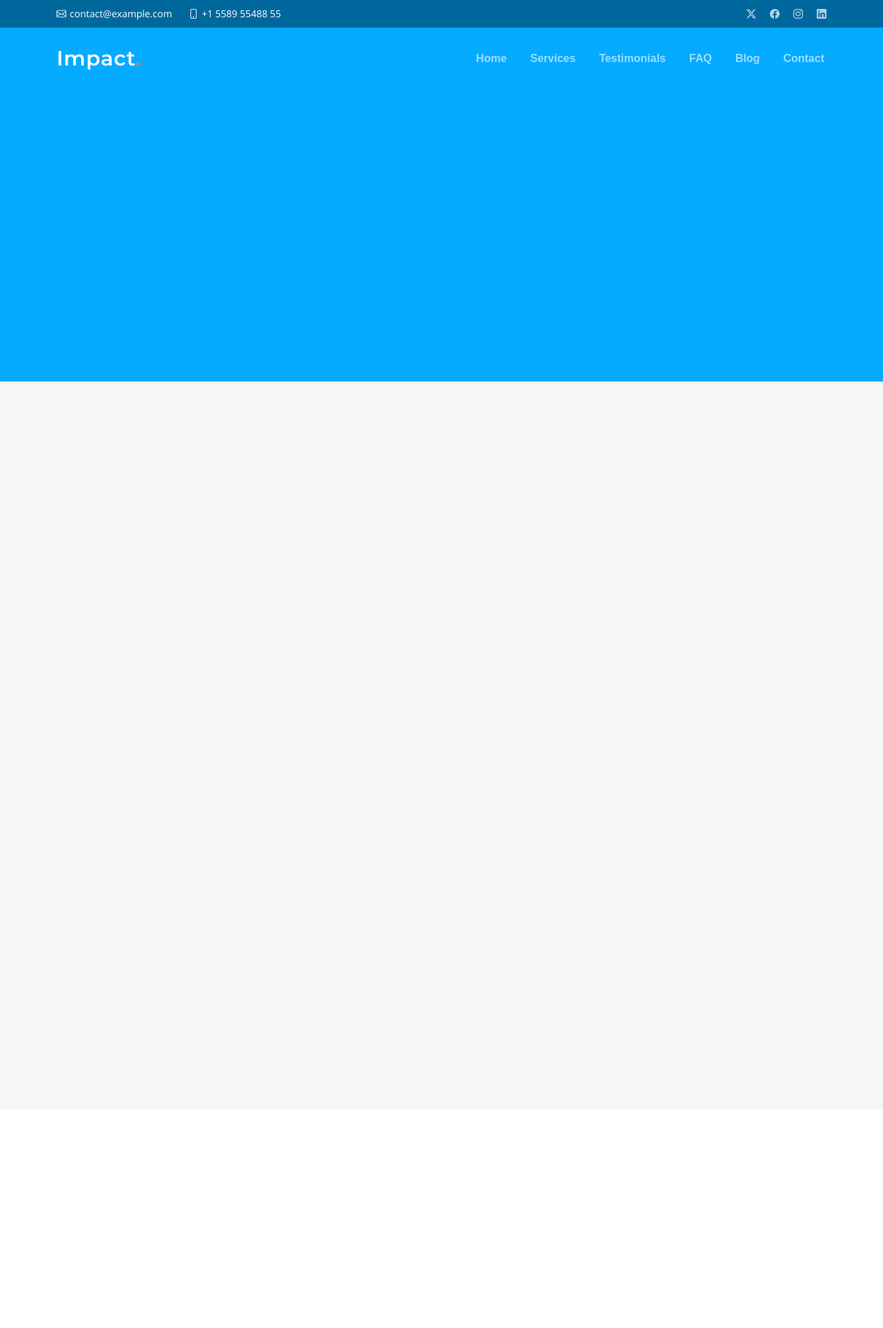
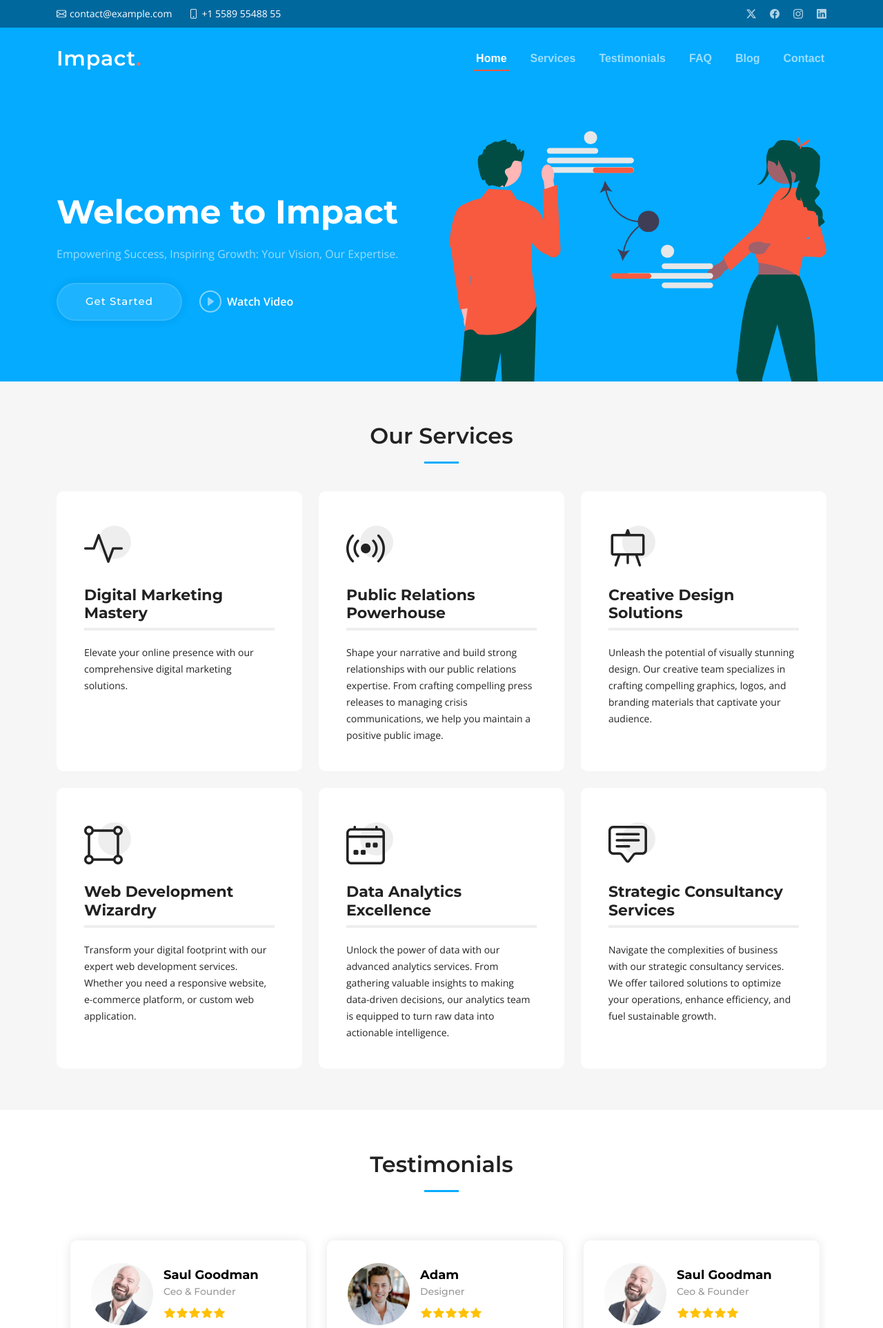
Before and after one commit to todiane/dj_web1, a Django app: page / in a window 1280 px wide. Shown: the top 1925 px of the page at 69% size. Run offline with Django 5.2, Linux system fonts and the light colour scheme; some libraries are stand-ins or nearby versions.

Commit message:
Update links in main.html to location of static files and images

```diff
--- a/templates/includes/main.html
+++ b/templates/includes/main.html
@@ -11,9 +11,9 @@
 
     <link href="https://cdn.jsdelivr.net/npm/bootstrap@5.3.3/dist/css/bootstrap.min.css" rel="stylesheet" integrity="sha384-QWTKZyjpPEjISv5WaRU9OFeRpok6YctnYmDr5pNlyT2bRjXh0JMhjY6hW+ALEwIH" crossorigin="anonymous">
 
-    <!-- Favicons -->
-    <link href="assets/img/favicon.png" rel="icon">
-    <link href="assets/img/apple-touch-icon.png" rel="apple-touch-icon">
+  <!-- Favicons -->
+  <link href="{% static 'assets/img/favicon.png' %}" rel="icon">
+  <link href="{% static 'assets/img/apple-touch-icon.png' %}" rel="apple-touch-icon">
 
     <!-- Google Fonts -->
     <link rel="preconnect" href="https://fonts.googleapis.com">
@@ -21,11 +21,11 @@
     <link href="https://fonts.googleapis.com/css2?family=Open+Sans:ital,wght@0,300;0,400;0,500;0,600;0,700;1,300;1,400;1,600;1,700&family=Montserrat:ital,wght@0,300;0,400;0,500;0,600;0,700;1,300;1,400;1,500;1,600;1,700&family=Raleway:ital,wght@0,300;0,400;0,500;0,600;0,700;1,300;1,400;1,500;1,600;1,700&display=swap" rel="stylesheet">
 
     <!-- Vendor CSS Files -->
-    <link href="assets/vendor/bootstrap/css/bootstrap.min.css" rel="stylesheet">
-    <link href="assets/vendor/bootstrap-icons/bootstrap-icons.css" rel="stylesheet">
-    <link href="assets/vendor/aos/aos.css" rel="stylesheet">
-    <link href="assets/vendor/glightbox/css/glightbox.min.css" rel="stylesheet">
-    <link href="assets/vendor/swiper/swiper-bundle.min.css" rel="stylesheet">
+    <link href="{% static 'assets/vendor/bootstrap/css/bootstrap.min.css' %}" rel="stylesheet">
+    <link href="{% static 'assets/vendor/bootstrap-icons/bootstrap-icons.css' %}" rel="stylesheet">
+    <link href="{% static 'assets/vendor/aos/aos.css' %}" rel="stylesheet">
+    <link href="{% static 'assets/vendor/glightbox/css/glightbox.min.css' %}" rel="stylesheet">
+    <link href="{% static 'assets/vendor/swiper/swiper-bundle.min.css' %}" rel="stylesheet">
 
     <!-- Template Main CSS File -->
     {% comment %} <link href="assets/css/main.css" rel="stylesheet"> {% endcomment %}
@@ -57,5 +57,18 @@
 
   <script src="https://cdn.jsdelivr.net/npm/bootstrap@5.3.3/dist/js/bootstrap.bundle.min.js" integrity="sha384-YvpcrYf0tY3lHB60NNkmXc5s9fDVZLESaAA55NDzOxhy9GkcIdslK1eN7N6jIeHz" crossorigin="anonymous"></script>
 
+  <a href="#" class="scroll-top d-flex align-items-center justify-content-center"><i class="bi bi-arrow-up-short"></i></a>
+
+  <div id="preloader"></div>
+
+  <!-- Vendor JS Files -->
+  <script src="{% static 'assets/vendor/bootstrap/js/bootstrap.bundle.min.js' %}"></script>
+  <script src="{% static 'assets/vendor/aos/aos.js' %}"></script>
+  <script src="{% static 'assets/vendor/glightbox/js/glightbox.min.js' %}"></script>
+  <script src="{% static 'assets/vendor/swiper/swiper-bundle.min.js'%}"></script>
+  <script src="{% static 'assets/vendor/isotope-layout/isotope.pkgd.min.js' %}"></script>
+
+  <!-- Template Main JS File -->
+  <script src="{% static 'assets/js/main.js' %}"></script>
 </body>
 </html>
--- a/templates/index.html
+++ b/templates/index.html
@@ -429,19 +429,7 @@
   </main><!-- End #main -->
   {% endblock %}
 
-  <a href="#" class="scroll-top d-flex align-items-center justify-content-center"><i class="bi bi-arrow-up-short"></i></a>
 
-  <div id="preloader"></div>
-
-  <!-- Vendor JS Files -->
-  <script src="assets/vendor/bootstrap/js/bootstrap.bundle.min.js"></script>
-  <script src="assets/vendor/aos/aos.js"></script>
-  <script src="assets/vendor/glightbox/js/glightbox.min.js"></script>
-  <script src="assets/vendor/swiper/swiper-bundle.min.js"></script>
-  <script src="assets/vendor/isotope-layout/isotope.pkgd.min.js"></script>
-
-  <!-- Template Main JS File -->
-  <script src="assets/js/main.js"></script>
 
 </body>
 
```
